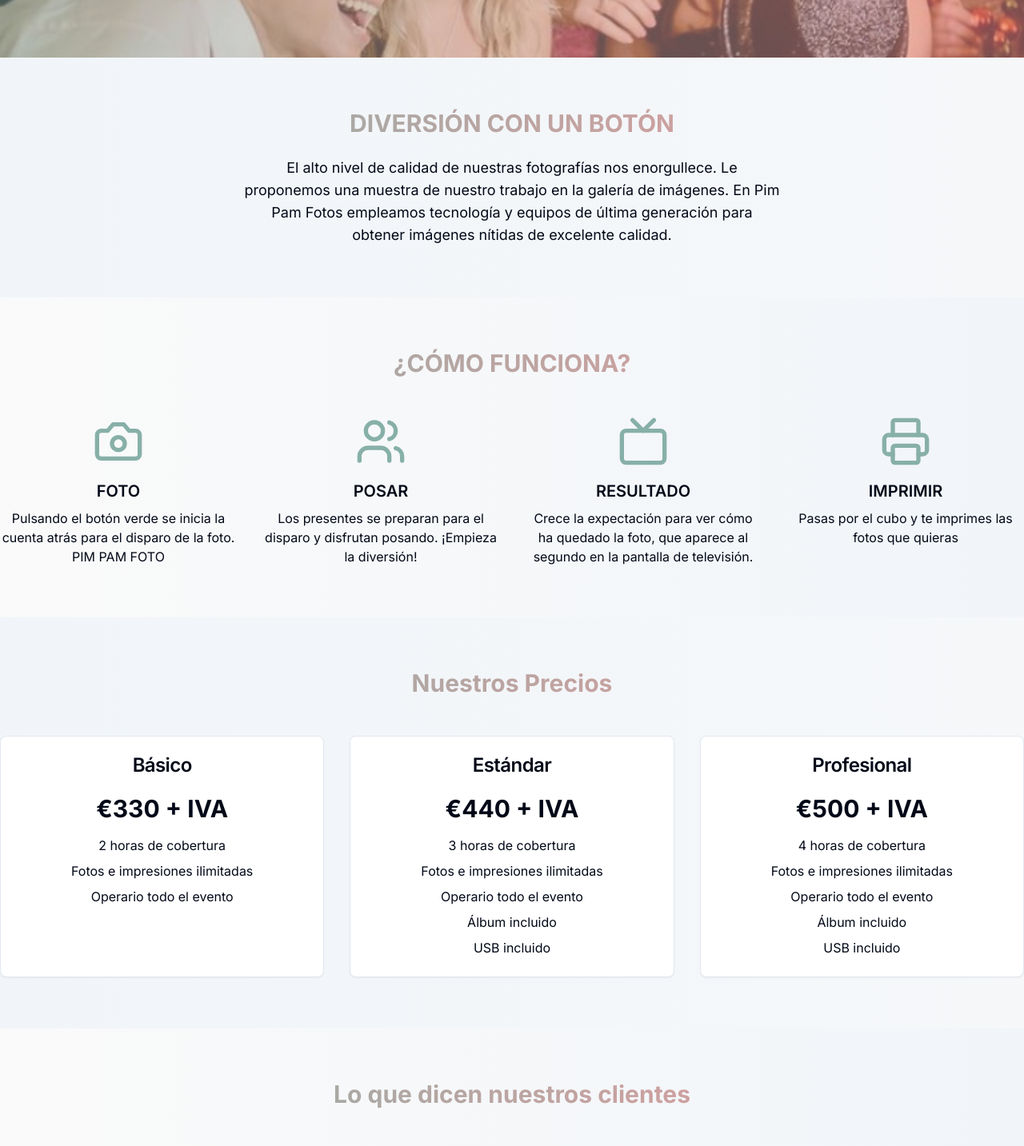
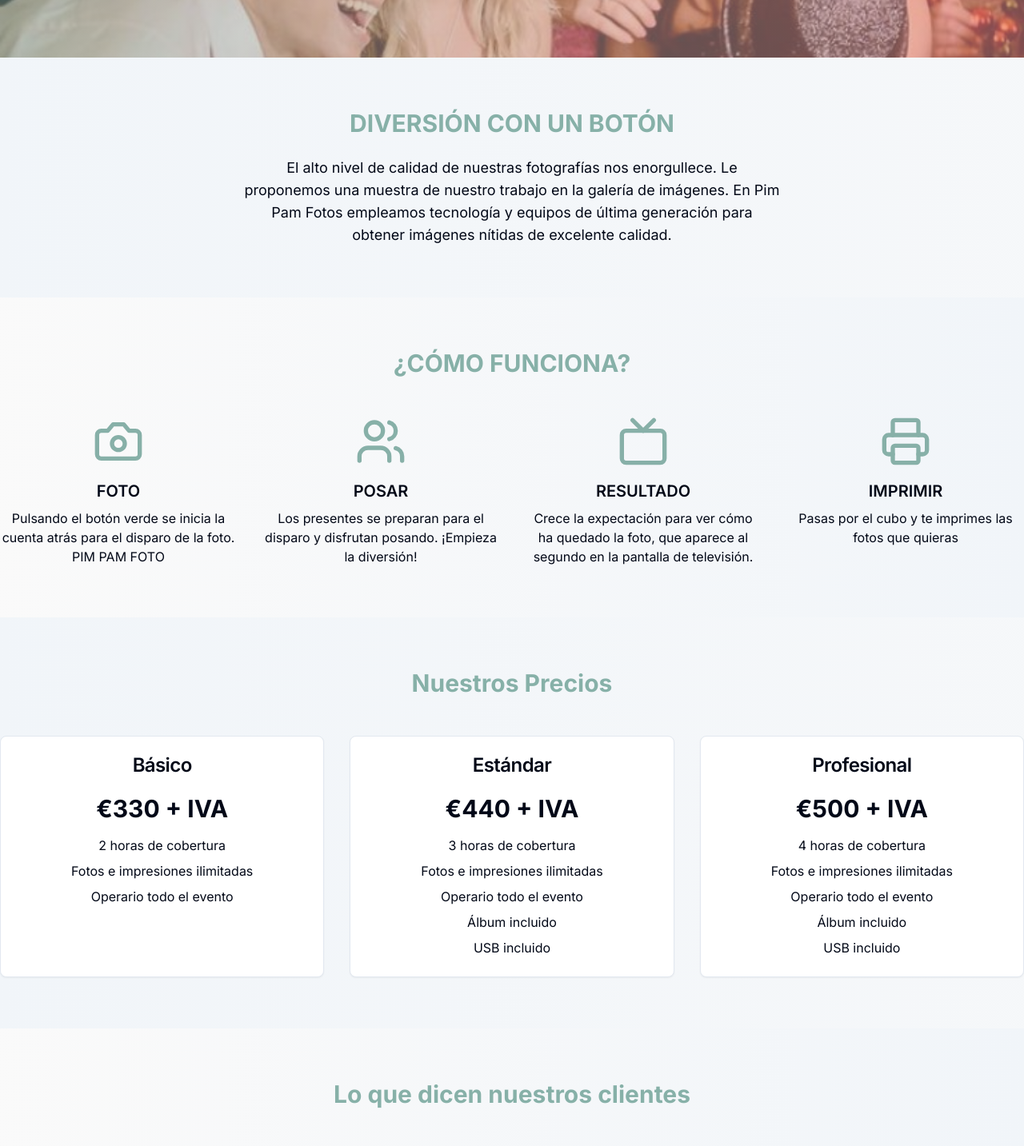
Before and after one commit to recheitor/pimpamfotos, a Next.js app: page / in a window 1280 px wide. Shown: the part 640-2073 px from the top of the page at 80% size. Built offline with nearby package versions, Linux system fonts and the light colour scheme.

Commit message:
ts errors

```diff
--- a/components/contact.tsx
+++ b/components/contact.tsx
@@ -7,6 +7,7 @@ interface ContactProps {
 export default function Contact({ lang }:ContactProps) {
   return (
     <footer id="contact" className="bg-gradient-to-r from-muted to-muted/50 py-16">
+      <div className="md:px-0 px-4">
         <div className="container mx-auto">
           <h2 className="text-3xl font-bold text-center mb-8 bg-clip-text text-transparent bg-gradient-to-r from-primary to-secondary">
             {lang === "es" ? "CONTACTA CON NOSOTROS" : "CONTACT US"}
@@ -62,6 +63,7 @@ export default function Contact({ lang }:ContactProps) {
             </a>
           </div>
         </div>
+      </div>
     </footer>
   )
 }
--- a/components/how-it-works.tsx
+++ b/components/how-it-works.tsx
@@ -55,8 +55,9 @@ export default function HowItWorks({ lang }:HowItWorksProps) {
 
   return (
     <section className="py-16 bg-gradient-to-r from-background to-muted">
+      <div className="md:px-0 px-4">
         <div className="container mx-auto">
-        <h2 className="text-3xl font-bold text-center mb-12 bg-clip-text text-transparent bg-gradient-to-r from-primary to-secondary">
+          <h2 className="text-3xl font-bold text-center mb-12 bg-clip-text text-transparent bg-gradient-to-r from-primary to-primary">
             {lang === "es" ? "¿CÓMO FUNCIONA?" : "HOW DOES IT WORK?"}
           </h2>
           <div className="grid grid-cols-1 md:grid-cols-2 lg:grid-cols-4 gap-8">
@@ -71,6 +72,7 @@ export default function HowItWorks({ lang }:HowItWorksProps) {
             ))}
           </div>
         </div>
+      </div>
     </section>
   )
 }
--- a/components/info-section.tsx
+++ b/components/info-section.tsx
@@ -5,8 +5,9 @@ interface InfoProps {
 export default function InfoSection({ lang }:InfoProps) {
   return (
     <section id="services" className="py-16 bg-gradient-to-r from-muted to-muted/50">
+      <div className="md:px-0 px-4">
         <div className="container mx-auto text-center">
-        <h2 className="text-3xl font-bold mb-6 bg-clip-text text-transparent bg-gradient-to-r from-primary to-secondary">
+          <h2 className="text-3xl font-bold mb-6 bg-clip-text text-transparent bg-gradient-to-r from-primary to-primary">
             {lang === "es" ? "DIVERSIÓN CON UN BOTÓN" : "FUN WITH A BUTTON"}
           </h2>
           <p className="max-w-2xl mx-auto text-lg">
@@ -15,6 +16,7 @@ export default function InfoSection({ lang }:InfoProps) {
               : "We take pride in the high quality of our photographs. We invite you to view a sample of our work in the image gallery. At Pim Pam Fotos, we use cutting-edge technology and equipment to obtain sharp, excellent quality images."}
           </p>
         </div>
+      </div>
     </section>
   )
 }
--- a/components/pricing.tsx
+++ b/components/pricing.tsx
@@ -45,8 +45,9 @@ export default function Pricing({ lang }:PricingProps) {
 
   return (
     <section className="py-16 bg-gradient-to-r from-muted to-muted/50">
+      <div className="md:px-0 px-4">
         <div className="container mx-auto">
-        <h2 className="text-3xl font-bold text-center mb-12 bg-clip-text text-transparent bg-gradient-to-r from-primary to-secondary">
+          <h2 className="text-3xl font-bold text-center mb-12 bg-clip-text text-transparent bg-gradient-to-r from-primary to-primary">
             {lang === "es" ? "Nuestros Precios" : "Our Prices"}
           </h2>
           <div className="grid grid-cols-1 md:grid-cols-3 gap-8 text-center">
@@ -67,6 +68,7 @@ export default function Pricing({ lang }:PricingProps) {
             ))}
           </div>
         </div>
+      </div>
     </section>
   )
 }
--- a/components/reviews.tsx
+++ b/components/reviews.tsx
@@ -59,8 +59,9 @@ export default function Reviews({ lang }:ReviewsProps) {
 
   return (
     <section className="py-16 bg-gradient-to-r from-background to-muted">
+      <div className="md:px-0 px-4">
         <div className="container mx-auto">
-        <h2 className="text-3xl font-bold text-center mb-12 bg-clip-text text-transparent bg-gradient-to-r from-primary to-secondary">
+          <h2 className="text-3xl font-bold text-center mb-12 bg-clip-text text-transparent bg-gradient-to-r from-primary to-primary">
             {lang === "es" ? "Lo que dicen nuestros clientes" : "What our clients say"}
           </h2>
           <div className="relative overflow-hidden">
@@ -96,6 +97,7 @@ export default function Reviews({ lang }:ReviewsProps) {
             </Button>
           </div>
         </div>
+      </div>
     </section>
   )
 }
--- a/components/services/albums-section.tsx
+++ b/components/services/albums-section.tsx
@@ -16,6 +16,7 @@ const albums = [
 export default function AlbumsSection({ lang }: AlbumsSectionProps) {
   return (
     <section className="py-16 bg-muted">
+      <div className="md:px-0 px-4">
         <div className="container mx-auto">
           <h2 className="text-3xl font-bold text-center mb-4">{lang === "es" ? "NUESTROS ÁLBUMES" : "OUR ALBUMS"}</h2>
           <p className="text-center mb-8">
@@ -37,6 +38,7 @@ export default function AlbumsSection({ lang }: AlbumsSectionProps) {
             ))}
           </div>
         </div>
+      </div>
     </section>
   )
 }
--- a/components/services/photobooth-slider.tsx
+++ b/components/services/photobooth-slider.tsx
@@ -147,6 +147,7 @@ export default function PhotoboothSlider({ lang }: PhotoboothSliderProps) {
 
   return (
     <section className="py-16 bg-muted">
+    <div className="md:px-0 px-4">
         <div className="container mx-auto">
           <div className="flex flex-col items-center sm:flex-row">
             <Button variant="ghost" size="icon" onClick={prevSlide} className="mr-4">
@@ -172,6 +173,7 @@ export default function PhotoboothSlider({ lang }: PhotoboothSliderProps) {
             </Button>
           </div>
         </div>
+      </div>
     </section>
   )
 }
--- a/components/services/templates-section.tsx
+++ b/components/services/templates-section.tsx
@@ -16,6 +16,7 @@ const templates = [
 export default function TemplatesSection({ lang }: TemplatesSectionProps) {
   return (
     <section className="py-16 bg-background">
+      <div className="md:px-0 px-4">
         <div className="container mx-auto">
           <h2 className="text-3xl font-bold text-center mb-4">
             {lang === "es" ? "NUESTRAS PLANTILLAS DE FOTOS" : "OUR PHOTO TEMPLATES"}
@@ -39,6 +40,7 @@ export default function TemplatesSection({ lang }: TemplatesSectionProps) {
             ))}
           </div>
         </div>
+      </div>
     </section>
   )
 }
```
Lines whose indentation alone changed are shown as unchanged.
